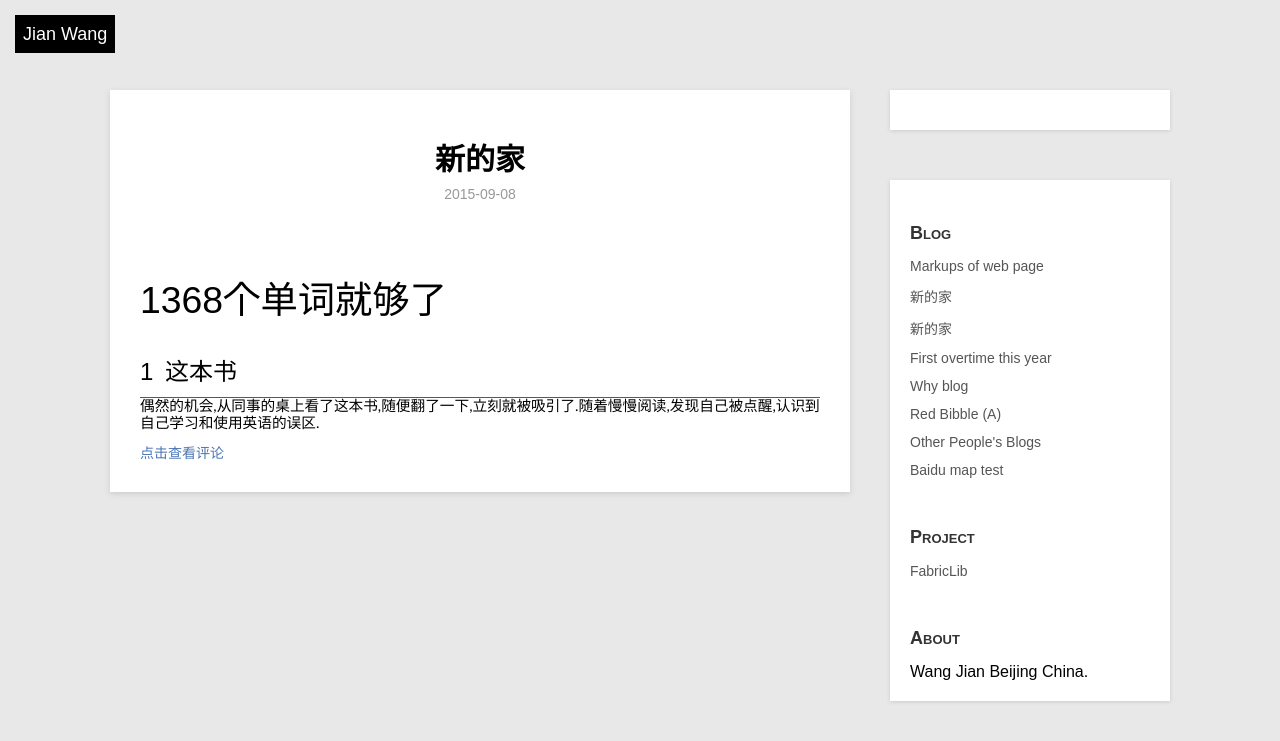
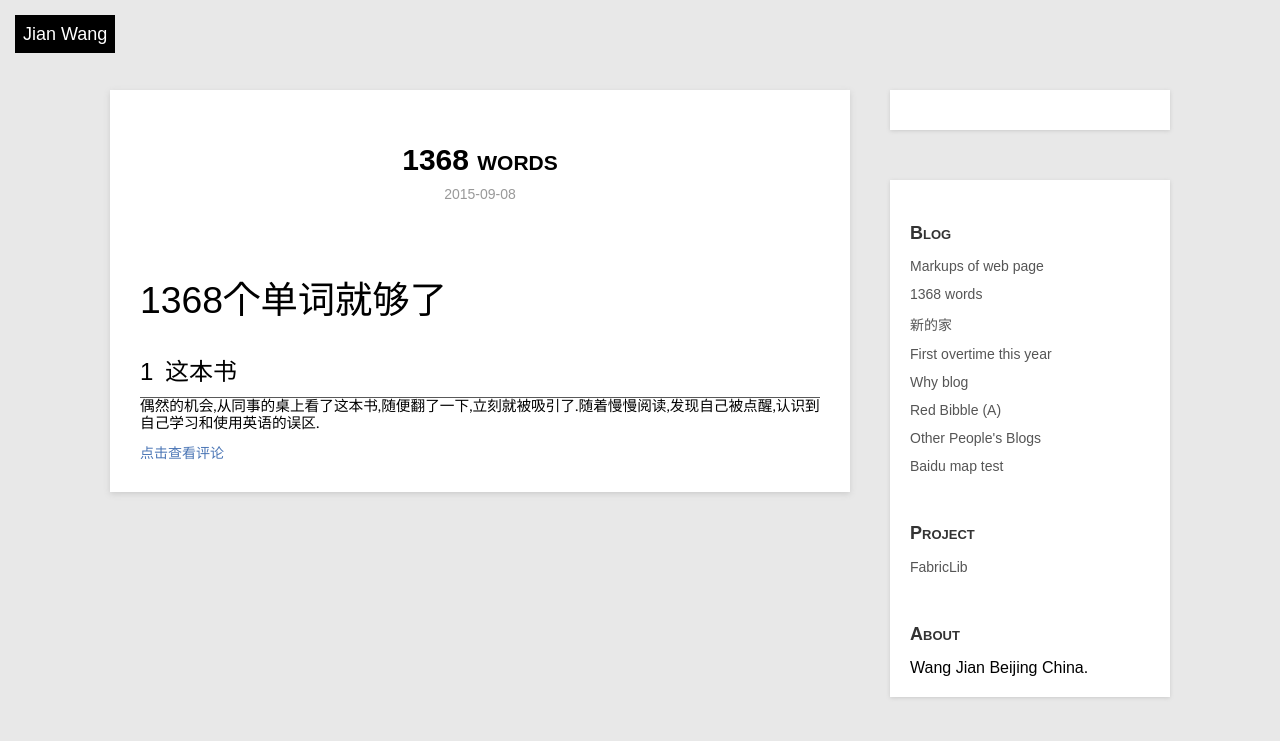
Before and after one commit to JuuW/blog, a Jekyll site: the page built from _posts/blog/2015-09-08-1368 words.html, in a window 1280 px wide. Shown: the top 741 px of the page. Built offline with Jekyll 4.4.1, drawn with Linux system fonts in a browser that asks for light colours.

Commit message:
Update 2015-09-08-1368 words.html

```diff
--- a/_posts/blog/2015-09-08-1368 words.html
+++ b/_posts/blog/2015-09-08-1368 words.html
@@ -1,8 +1,8 @@
 ---
 layout:     post
-title:      新的家
+title:      1368 words
 category:  blog
-description:  找了好久的房子，终于决定停在这里.
+description:  1368个单词就够了
 ---
 <html xmlns:v="urn:schemas-microsoft-com:vml"
 xmlns:o="urn:schemas-microsoft-com:office:office"
```
